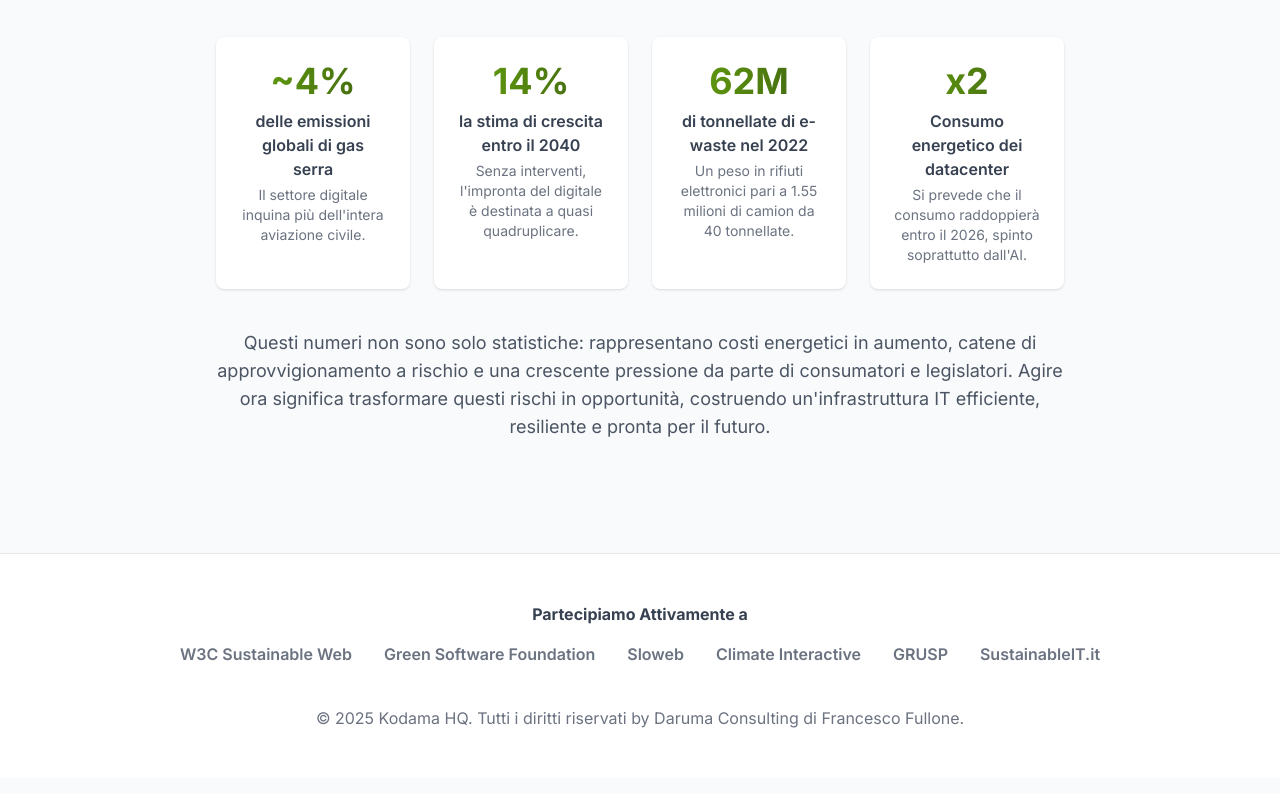
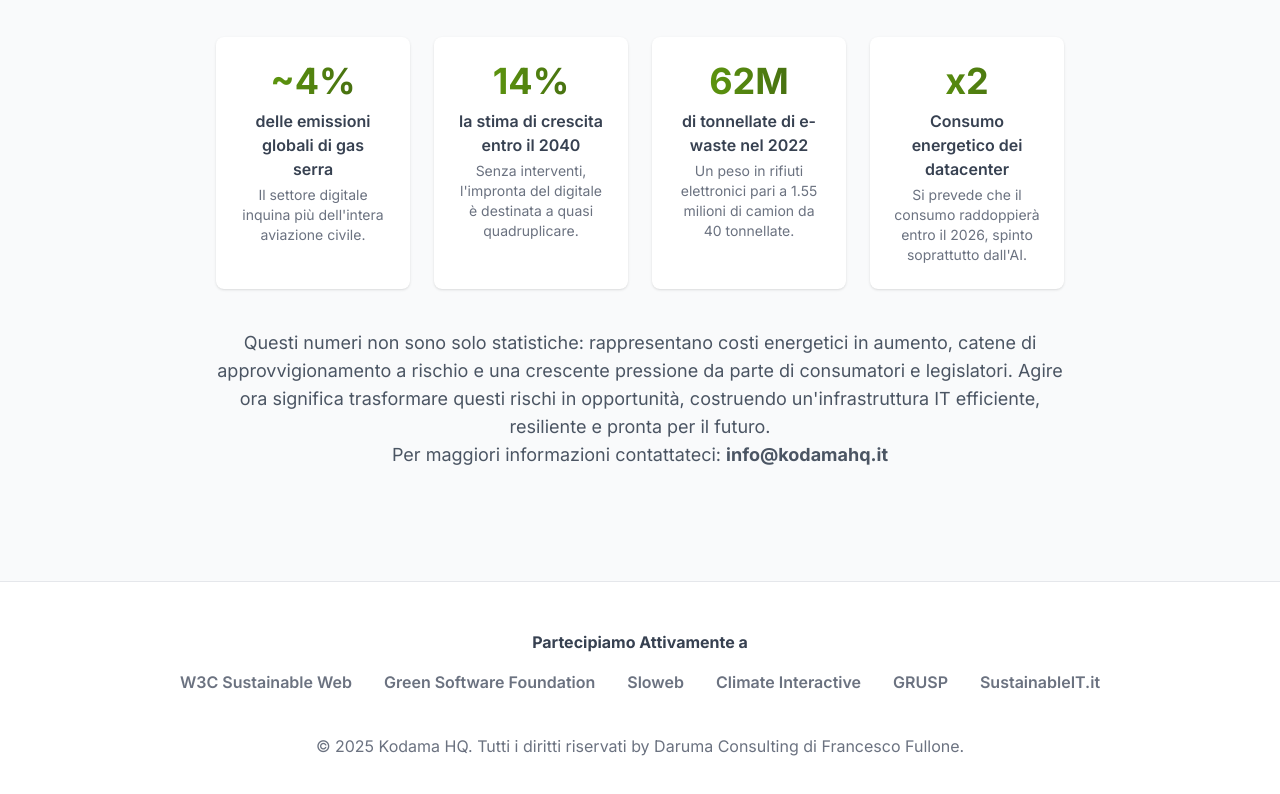
Before and after one commit to fullo/kodamahq, a plain HTML site: page index.html in a window 1280 px wide. Shown: the part 4327-5121 px from the top of the page. Drawn offline with nearby package versions, Linux system fonts and the light colour scheme.

Commit message:
Update index.html
contact info

```diff
--- a/index.html
+++ b/index.html
@@ -409,6 +409,9 @@
                     <p>
                         Questi numeri non sono solo statistiche: rappresentano costi energetici in aumento, catene di approvvigionamento a rischio e una crescente pressione da parte di consumatori e legislatori. Agire ora significa trasformare questi rischi in opportunità, costruendo un'infrastruttura IT efficiente, resiliente e pronta per il futuro.
                     </p>
+                    <p>
+                        Per maggiori informazioni contattateci: <strong>info@kodamahq.it</strong>
+                    </p>
                 </div>
             </div>
         </section>
```
